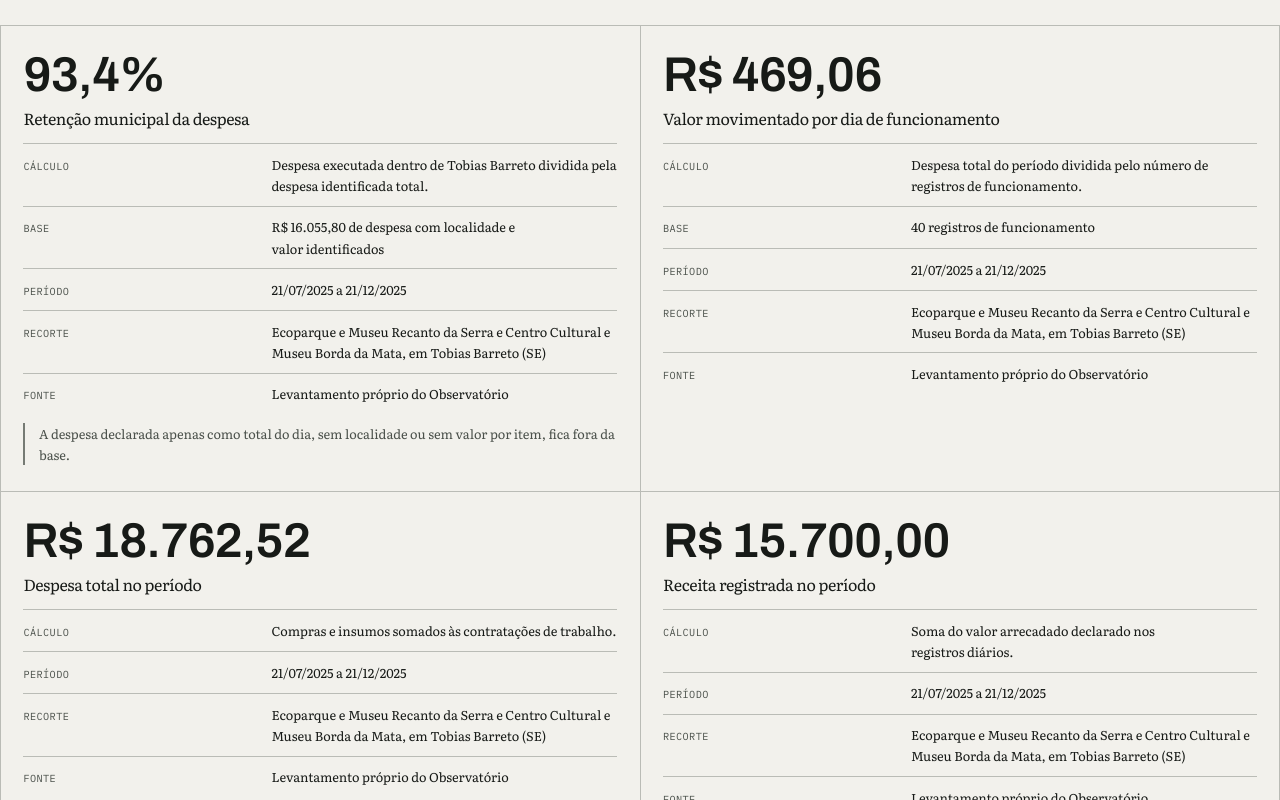
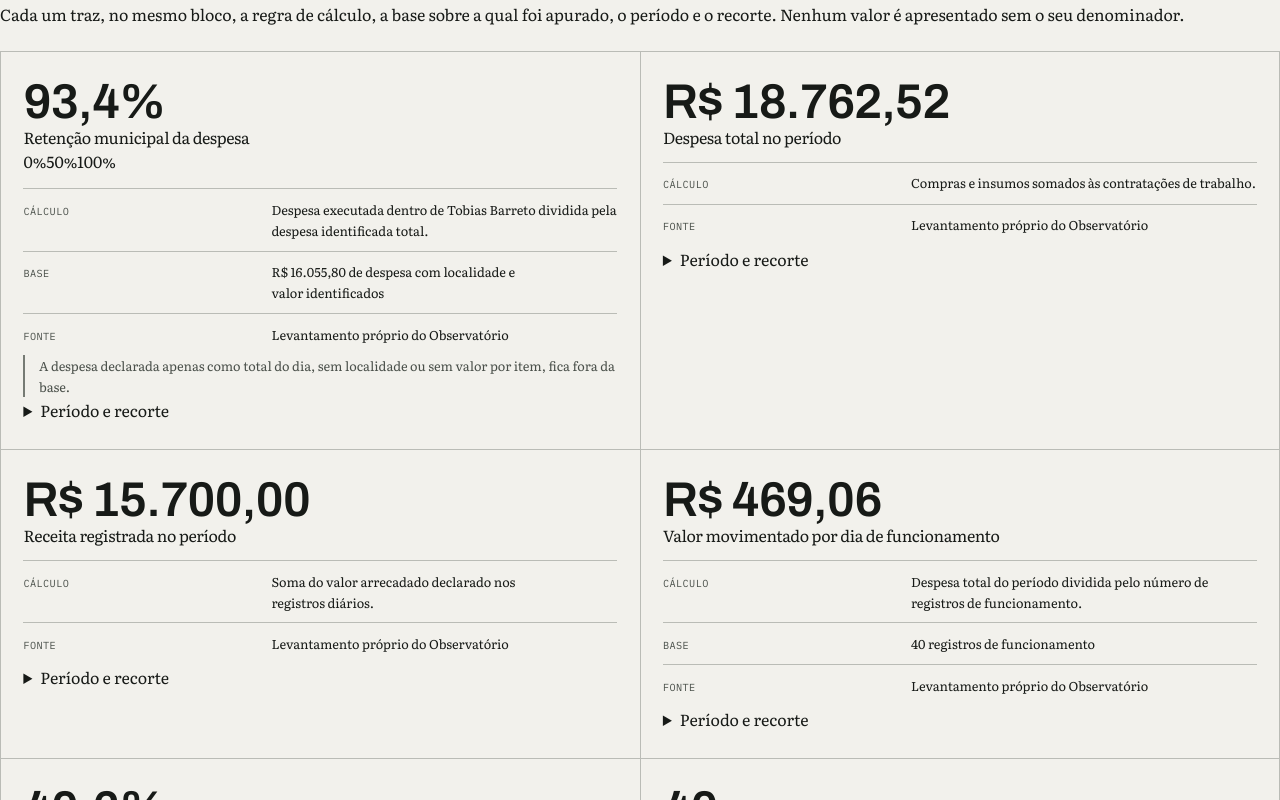
Before and after one commit to FabricioGregorio/observatorio-vale-do-rio-real, a Next.js app: page /dados in a window 1280 px wide. Shown: the part 1300-2100 px from the top of the page. Built offline with nearby package versions, Linux system fonts and the light colour scheme; no server answers; the database is empty.

Commit message:
feat(dados): compoe medidas e frequencias com contexto documental

```diff
--- a/src/app/dados/page.tsx
+++ b/src/app/dados/page.tsx
@@ -64,7 +64,7 @@ export const metadata = metadadosDaRota({
  *
  * Não desenha gráfico decorativo. As duas figuras — o dot plot da série e as
  * barras das atividades — respondem a perguntas que a tabela sozinha responde
- * pior, e as duas têm a tabela ao lado, sempre no DOM.
+ * pior, e as duas têm tabela equivalente, sempre no DOM.
  *
  * ## Dados
  *
@@ -131,6 +131,13 @@ export default async function PaginaDados() {
         </dl>
       </header>
 
+      <nav aria-label="Nesta página" className="dd-indice">
+        <a href="#dd-indicadores-titulo">Indicadores</a>
+        <a href="#dd-serie-secao-titulo">Mês a mês</a>
+        <a href="#dd-atividades-titulo">Atividades</a>
+        <a href="#dd-fontes-titulo">Fontes</a>
+      </nav>
+
       <section aria-labelledby="dd-medido-titulo" className="dd-secao">
         <h2 id="dd-medido-titulo">O que foi medido</h2>
         <div className="dd-leitura">
@@ -159,9 +166,21 @@ export default async function PaginaDados() {
           seu denominador.
         </p>
         <div className="dd-indicadores">
-          {INDICADORES.map((indicador) => (
-            <FichaDoIndicador indicador={indicador} key={indicador.id} />
-          ))}
+          {[
+            "H4-001",
+            "H4-003",
+            "H4-004",
+            "H4-002",
+            "H4-005",
+            "H4-006",
+            "H4-007",
+            "H4-008",
+          ]
+            .map((id) => INDICADORES.find((indicador) => indicador.id === id))
+            .filter((indicador) => indicador !== undefined)
+            .map((indicador) => (
+              <FichaDoIndicador indicador={indicador} key={indicador.id} />
+            ))}
         </div>
       </section>
 
--- a/src/componentes/dados/Atividades.tsx
+++ b/src/componentes/dados/Atividades.tsx
@@ -8,36 +8,12 @@ import {
 } from "../../dados/indicadores/formato";
 
 /**
- * Atividades acionadas no período, por dias com registro.
- *
- * ## Linhagem
- *
- * Mesma forma do laboratório da H4.0 (`prototipo/dados/RankingDeAtividades`),
- * que segue intacto em `/dev/dados`. Os dados são os de `ATIVIDADES`, e
- * existem uma vez só.
- *
- * ## Por que tabela com barra, e não gráfico à parte
- *
- * São dezesseis categorias nominais com uma medida só. Barra horizontal é a
- * forma certa, e a forma certa aqui já é uma tabela: o rótulo precisa de
- * espaço horizontal, a ordem é o próprio dado, e quem lê vai querer o número
- * exato ao lado da barra. Um SVG à parte custaria uma alternativa textual que
- * a tabela já é.
- *
- * A barra é apoio de leitura, não é o dado: ela tem `aria-hidden`, e o valor
- * vive no texto da célula.
- *
- * ## O denominador aparece
- *
- * O percentual é sempre sobre os registros de funcionamento do período, e o
- * número está escrito na legenda da tabela. Percentual sem base é o defeito
- * que a direção editorial deste lote proíbe por nome.
- *
- * ## Cor
- *
- * O preenchimento distingue atividade de receita direta da de receita
- * indireta, e a distinção também está escrita ao lado do nome. Nenhuma
- * informação depende só de cor.
+ * Frequência de cada atividade dentro dos registros de funcionamento.
+ * Marcas inteiras reforçam que a unidade é um registro, não uma pessoa.
+ * A ordem das marcas não representa datas nem permite cruzar atividades.
+ * O denominador comum permite comparar frequências, nunca somar públicos.
+ * Dois padrões SVG por linha evitam um nó por registro; a tabela mantém
+ * nome, categoria original, tipo de receita, valor e proporção em texto.
  */
 export function Atividades() {
   const totalDeRegistros = CONTEXTO_DOS_DADOS.registrosDeFuncionamento;
@@ -46,7 +22,8 @@ export function Atividades() {
     <table className="dd-tabela dd-tabela--ranking">
       <caption>
         Atividades acionadas, por dias com registro em {totalDeRegistros}{" "}
-        registros de funcionamento
+        registros de funcionamento. Cada marca preenchida representa um registro
+        com a atividade; a posição das marcas não indica uma data.
       </caption>
       <thead>
         <tr>
@@ -57,7 +34,7 @@ export function Atividades() {
         </tr>
       </thead>
       <tbody>
-        {ATIVIDADES.map((atividade) => {
+        {ATIVIDADES.map((atividade, indice) => {
           const proporcao = atividade.diasComAtividade / totalDeRegistros;
           return (
             <tr key={atividade.nome}>
@@ -69,13 +46,40 @@ export function Atividades() {
               </th>
               <td>
                 <div className="dd-barra">
-                  <div aria-hidden="true" className="dd-trilho">
-                    <div
-                      className="dd-preenchimento"
-                      data-receita={atividade.receita}
-                      style={{ width: `${proporcao * 100}%` }}
+                  <svg
+                    aria-hidden="true"
+                    className="dd-marcas"
+                    viewBox={`0 0 ${totalDeRegistros * 10} 16`}
+                  >
+                    <defs>
+                      <pattern
+                        id={`dd-vazio-${indice}`}
+                        width={10}
+                        height={16}
+                        patternUnits="userSpaceOnUse"
+                      >
+                        <path d="M5 5V11" />
+                      </pattern>
+                      <pattern
+                        id={`dd-cheio-${indice}`}
+                        width={10}
+                        height={16}
+                        patternUnits="userSpaceOnUse"
+                      >
+                        <path d="M5 1V15" data-preenchida="true" />
+                      </pattern>
+                    </defs>
+                    <rect
+                      width={totalDeRegistros * 10}
+                      height={16}
+                      fill={`url(#dd-vazio-${indice})`}
                     />
-                  </div>
+                    <rect
+                      width={atividade.diasComAtividade * 10}
+                      height={16}
+                      fill={`url(#dd-cheio-${indice})`}
+                    />
+                  </svg>
                   <span>
                     {formatarContagem(atividade.diasComAtividade)} de{" "}
                     {totalDeRegistros} · {formatarPercentual(proporcao)}
--- a/src/componentes/dados/Indicadores.tsx
+++ b/src/componentes/dados/Indicadores.tsx
@@ -30,9 +30,29 @@ export function FichaDoIndicador({
   const idDoTitulo = `dd-indicador-${indicador.id}`;
 
   return (
-    <article aria-labelledby={idDoTitulo} className="dd-indicador">
+    <article
+      aria-labelledby={idDoTitulo}
+      className="dd-indicador"
+      data-unidade={indicador.unidade}
+      data-indicador={indicador.id}
+    >
+      <div className="dd-indicador__medida">
         <p className="dd-indicador__valor">{exibirIndicador(indicador)}</p>
         <h3 id={idDoTitulo}>{indicador.titulo}</h3>
+        {indicador.unidade === "percentual" ? (
+          <div aria-hidden="true" className="dd-proporcao">
+            <div className="dd-proporcao__trilho">
+              <span style={{ width: `${indicador.valorBruto * 100}%` }} />
+            </div>
+            <div className="dd-proporcao__eixo">
+              <span>0%</span>
+              <span>50%</span>
+              <span>100%</span>
+            </div>
+          </div>
+        ) : null}
+      </div>
+      <div className="dd-indicador__contexto">
         <dl className="dd-ficha">
           <div>
             <dt>Cálculo</dt>
@@ -45,6 +65,20 @@ export function FichaDoIndicador({
             </div>
           )}
           <div>
+            <dt>Fonte</dt>
+            <dd>{indicador.fontePublica}</dd>
+          </div>
+        </dl>
+        {indicador.notaMetodologica === null ? null : (
+          <p className="dd-indicador__nota">{indicador.notaMetodologica}</p>
+        )}
+        <details className="dd-detalhes">
+          <summary>
+            Período e recorte
+            <span className="sr-only"> — {indicador.titulo}</span>
+          </summary>
+          <dl className="dd-ficha">
+            <div>
               <dt>Período</dt>
               <dd>{indicador.periodo}</dd>
             </div>
@@ -52,14 +86,9 @@ export function FichaDoIndicador({
               <dt>Recorte</dt>
               <dd>{indicador.recorte}</dd>
             </div>
-        <div>
-          <dt>Fonte</dt>
-          <dd>{indicador.fontePublica}</dd>
+          </dl>
+        </details>
       </div>
-      </dl>
-      {indicador.notaMetodologica === null ? null : (
-        <p className="dd-indicador__nota">{indicador.notaMetodologica}</p>
-      )}
     </article>
   );
 }
```
Lines whose indentation alone changed are shown as unchanged.
